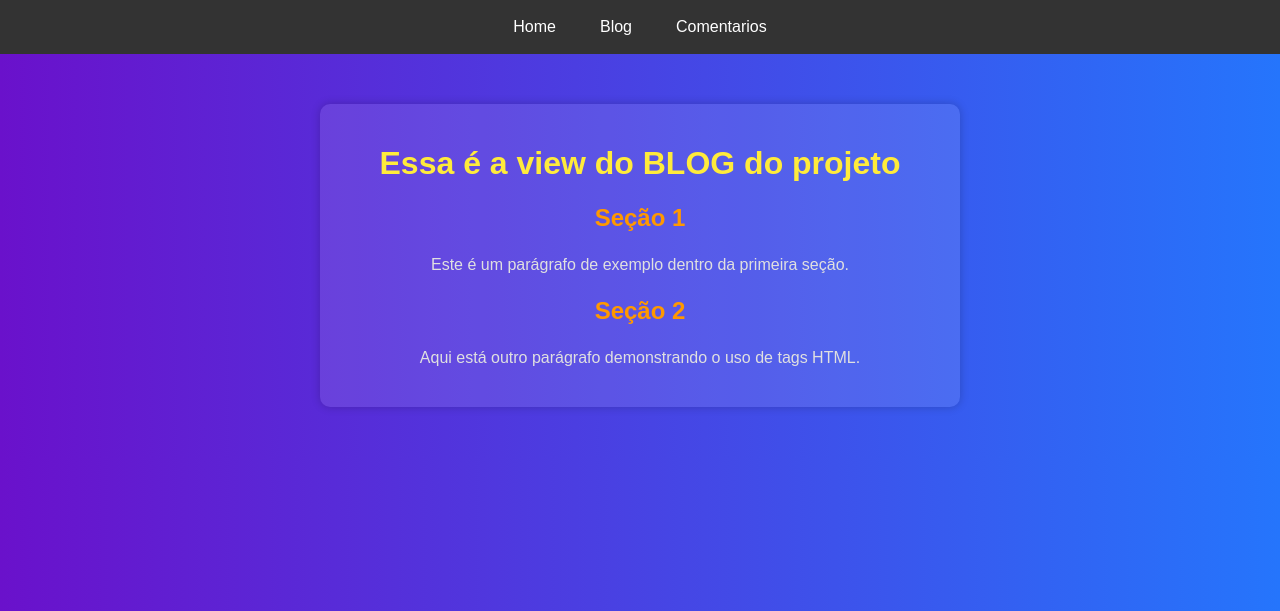
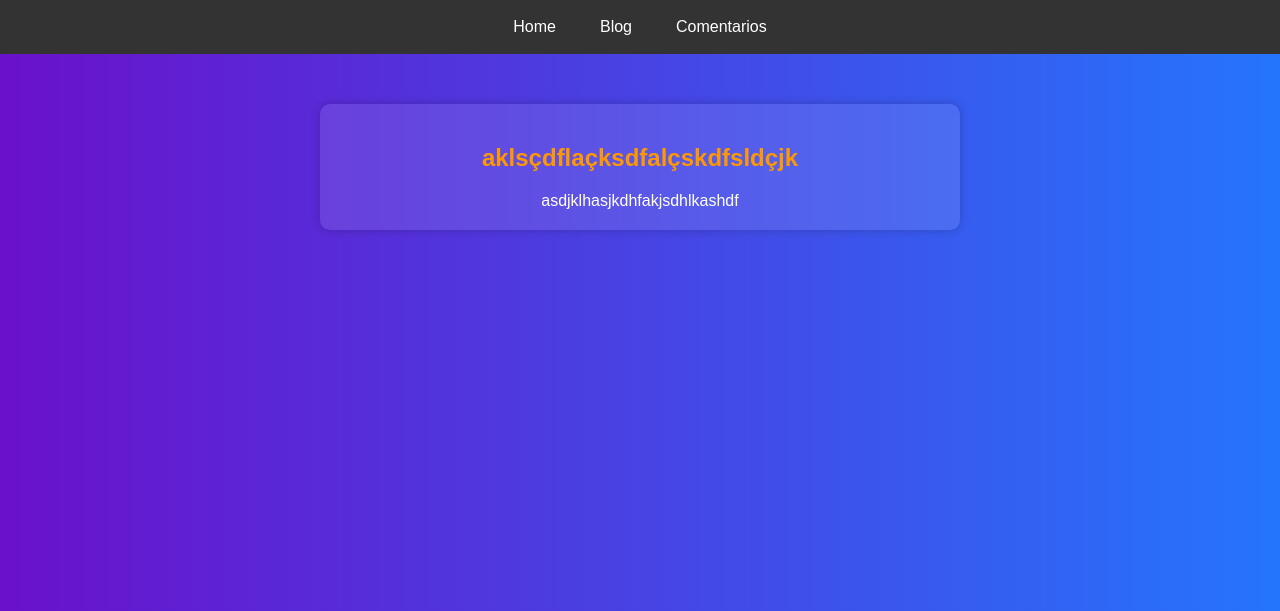
Before and after one commit to jamilzzabottoneto/djangoBasico, a Django app: page /blog/ in a window 1280 px wide. Shown: the top 611 px of the page. Run offline with Django 5.2, Linux system fonts and the light colour scheme.

Commit message:
configuração ao app_name + criação das partial e o uso do include no html

```diff
--- a/djangoBasico/apps/blog/templates/blog/index.html
+++ b/djangoBasico/apps/blog/templates/blog/index.html
@@ -1 +1,4 @@
-{% extends "base.html" %}{% block texto %}{{text}}{% endblock texto %}
+{% extends "base.html" %}
+{% block posts %}
+    {% include "postBlock/postBlock.html"%}
+{% endblock posts %}
--- a/djangoBasico/templates/base/base.html
+++ b/djangoBasico/templates/base/base.html
@@ -3,12 +3,8 @@
   {% include "head/head.html" %}
   <body>
     {% include "menu/menu.html" %}
-    <div class="container">
-      <h1>{% block texto %}{% endblock texto %}</h1>
-      <h2>Seção 1</h2>
-      <p>Este é um parágrafo de exemplo dentro da primeira seção.</p>
-      <h2>Seção 2</h2>
-      <p>Aqui está outro parágrafo demonstrando o uso de tags HTML.</p>
-    </div>
+    <main class="posts">
+      <div class="container">{% block posts %}{% endblock posts %}</div>
+    </main>
   </body>
 </html>
--- a/djangoBasico/templates/base/head/head.html
+++ b/djangoBasico/templates/base/head/head.html
@@ -3,5 +3,5 @@
   <meta charset="UTF-8" />
   <meta name="viewport" content="width=device-width, initial-scale=1.0" />
   <title>{{title}}</title>
-  <link rel="stylesheet" href="{% static "style.css" %}" />
+  <link rel="stylesheet" href="{% static 'style.css' %}" />
 </head>
--- /dev/null
+++ b/djangoBasico/templates/base/postBlock/postBlock.html
@@ -0,0 +1,6 @@
+<article class="post">
+  <header>
+    <h2 class="post__tittle">aklsçdflaçksdfalçskdfsldçjk</h2>
+  </header>
+  <div class="post__body">asdjklhasjkdhfakjsdhlkashdf</div>
+</article>
```
